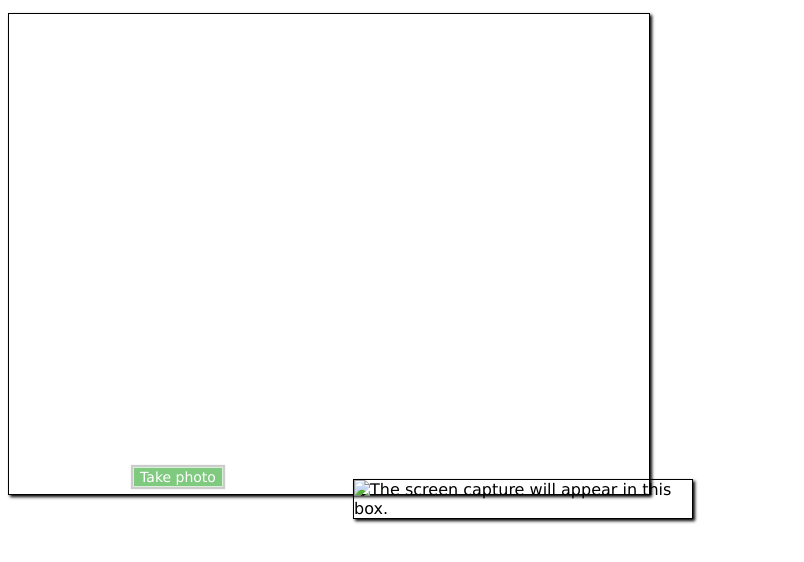
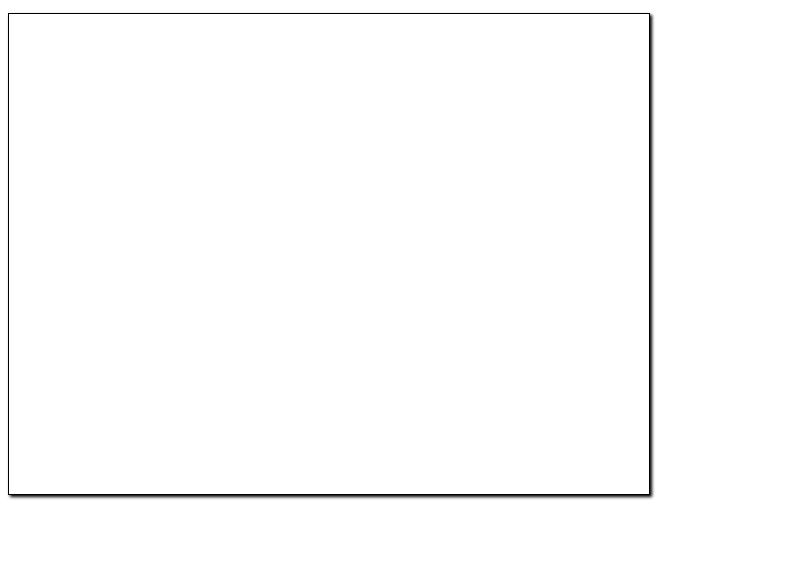
Before and after one commit to MiDimas/test_qr, a website: page index.html in a window 1280 px wide. Shown: the part 122-684 px from the top of the page, without its empty margins (0-804 px from the left). Drawn offline with Linux system fonts and the light colour scheme.

Commit message:
динамический импорт

```diff
--- a/index.html
+++ b/index.html
@@ -6,7 +6,7 @@
 	<link rel="stylesheet" href="main.css" type="text/css" media="all">
 </head>
 <body>
-<main class="contentarea">
+<div class="contentarea">
 	<h1>
 		MDN - WebRTC: Still photo capture demo
 	</h1>
@@ -15,15 +15,9 @@
 	</p>
   <div class="camera">
     <video muted playsinline id="video">Video stream not available.</video>
-    <button id="startbutton" onclick="">Take photo</button>
-  </div>
-  <canvas id="canvas">
-  </canvas>
-  <div class="output">
-    <img id="photo" alt="The screen capture will appear in this box.">
   </div>
   <div id="log"></div>
-</main>
+</div>
 <script type="module" src="main.js"></script>
 </body>
 </html>
--- a/main.js
+++ b/main.js
@@ -1,9 +1,9 @@
-// import('./node_modules/qr-scanner/qr-scanner.min.js').then((module) => {
-//     const QrScanner = module.default;
-//     console.log(QrScanner)
-//     // do something with QrScanner
-// });
-import QrScanner from "./node_modules/qr-scanner/qr-scanner.min.js";
+import('./node_modules/qr-scanner/qr-scanner.min.js').then((module) => {
+    const QrScanner = module.default;
+    console.log(QrScanner)
+    // do something with QrScanner
+
+// import QrScanner from "./node_modules/qr-scanner/qr-scanner.min.js";
 // console.log(QrScanner)
 const video = document.getElementById('video');
 const logElem = document.getElementById('log');
@@ -15,3 +15,4 @@ const qrScanner = new QrScanner(
 );
 // console.log(qrScanner)
 qrScanner.start();
+});
```
